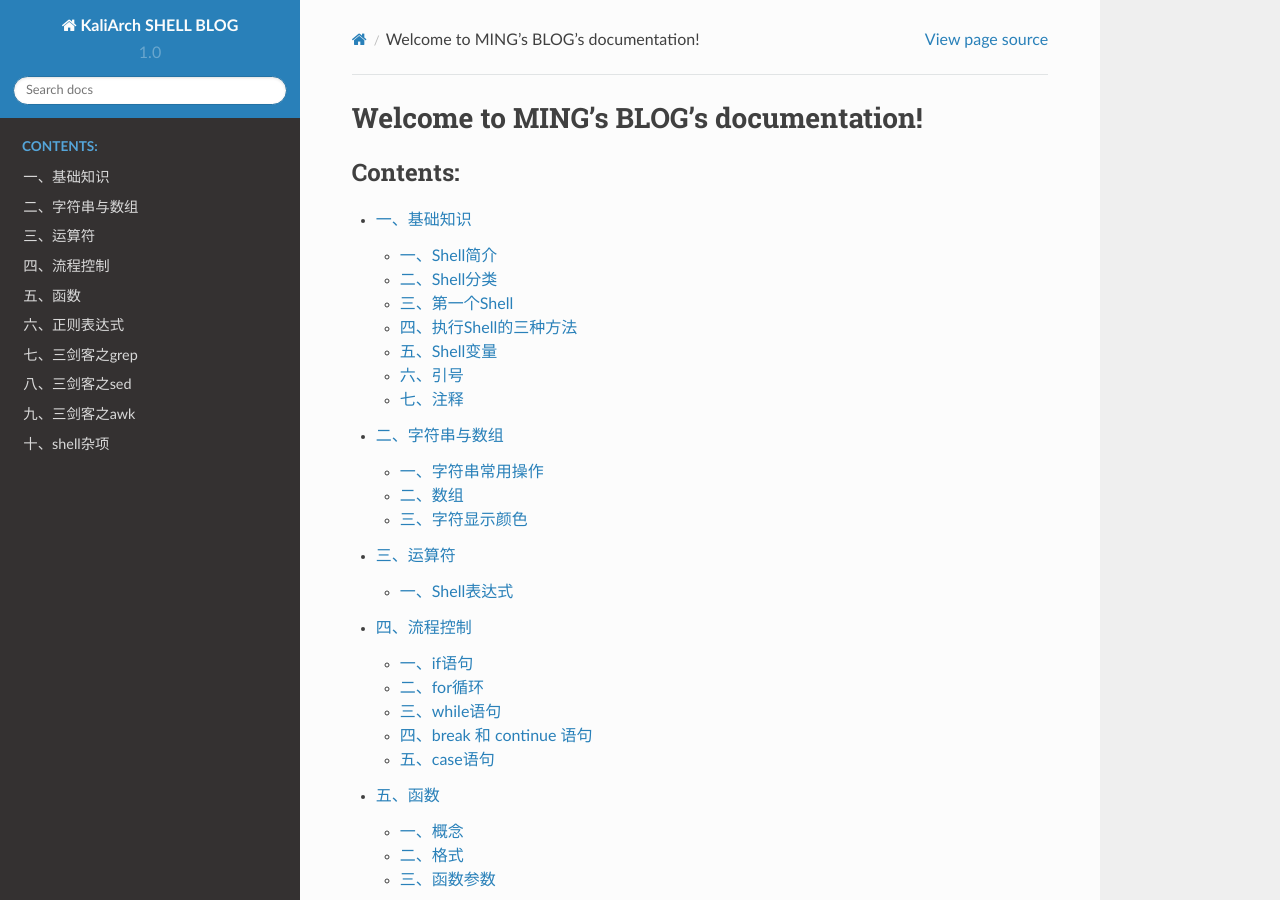
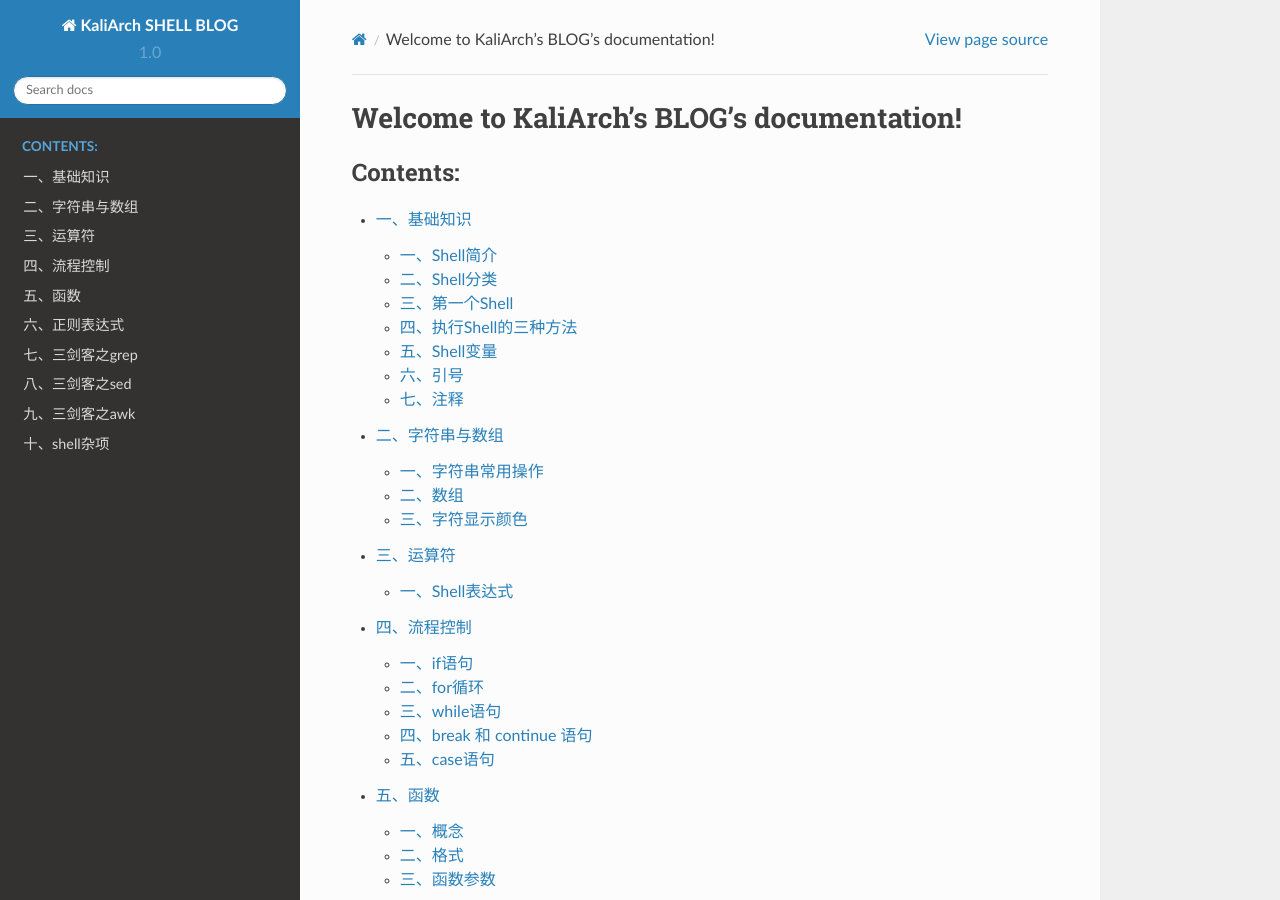
Before and after one commit to overnote/over-shell, a Sphinx documentation site: the page built from source/index.rst, in a window 1280 px wide and 900 px high. Built offline with Sphinx 7.4.7 and the Read the Docs theme 2.0.0, drawn with Linux system fonts in a browser that asks for light colours.

Commit message:
Update index.rst

```diff
--- a/source/index.rst
+++ b/source/index.rst
@@ -1,9 +1,8 @@
-.. MING's BLOG documentation master file, created by
-   sphinx-quickstart on Sat Jun 23 16:57:48 2018.
+.. KaliArch's BLOG documentation master file, created by
    You can adapt this file completely to your liking, but it should at least
    contain the root `toctree` directive.
 
-Welcome to MING's BLOG's documentation!
+Welcome to KaliArch's BLOG's documentation!
 =======================================
 
 .. toctree::
```
